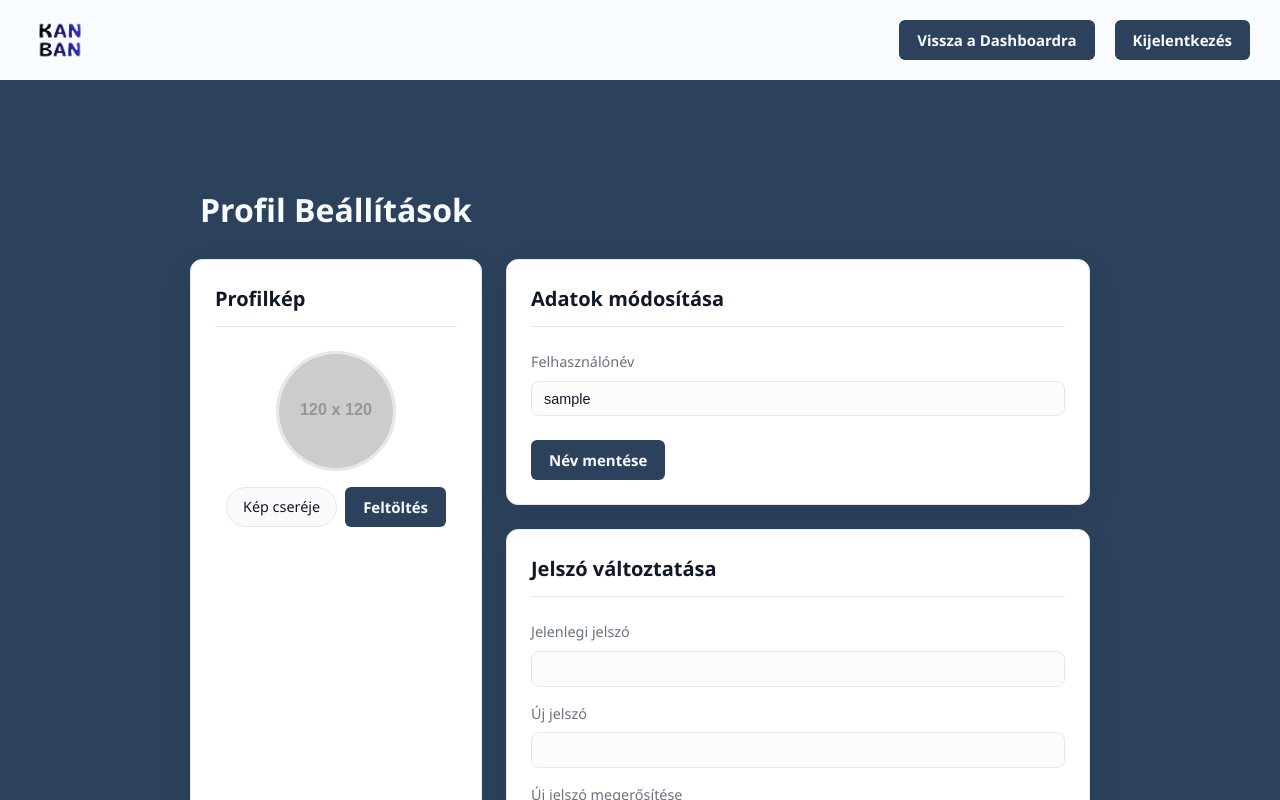
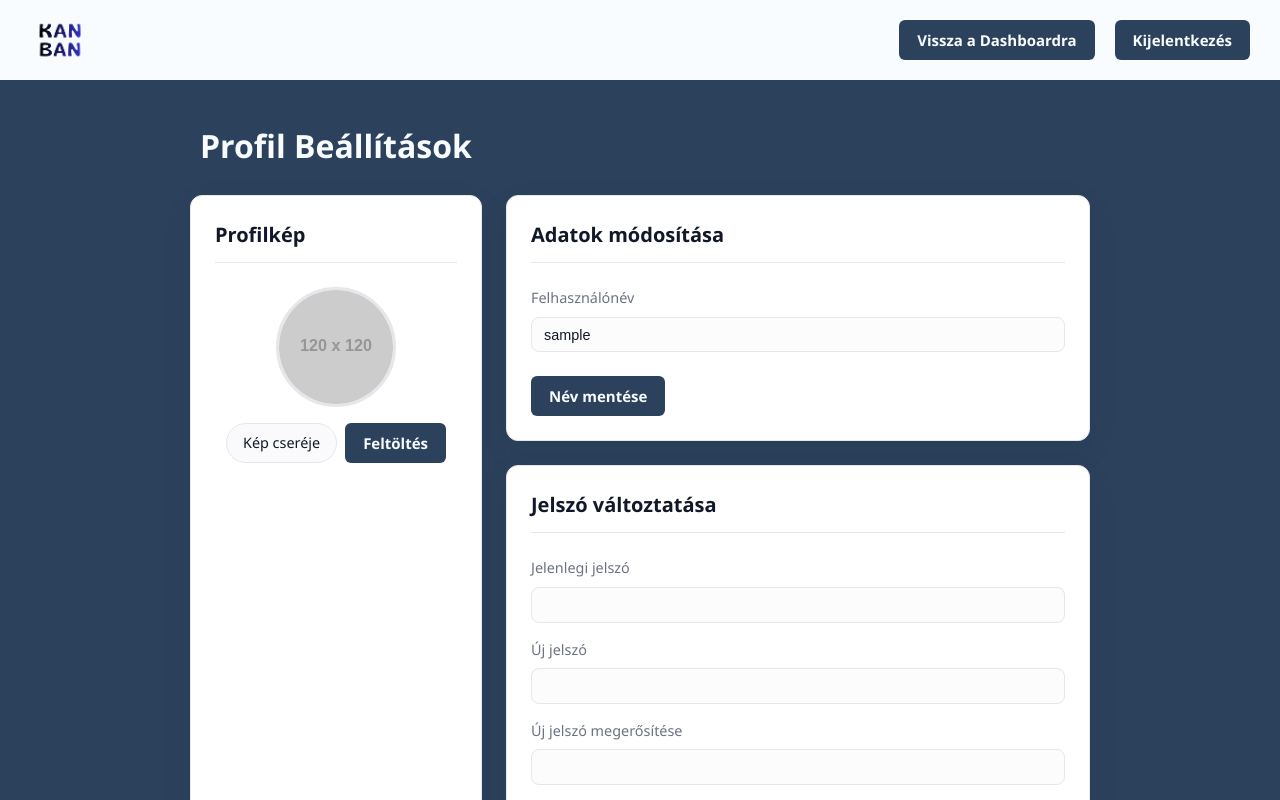
Before and after one commit to Dlevy004/kanban-webapp, a React (Vite) app in the folder frontend/: page /profile in a window 1280 px wide. Shown: the top 800 px of the page. Built offline with nearby package versions, Linux system fonts and the light colour scheme; sample sign-in values are in the browser's storage.

Commit message:
style(profile): adjust padding and simplify grid layout for profile page

```diff
--- a/frontend/src/pages/ProfilePage.css
+++ b/frontend/src/pages/ProfilePage.css
@@ -1,3 +1,7 @@
+.profile-main-container {
+    padding-top: 8rem;
+}
+
 .profile-title {
     font-size: 2rem;
     font-weight: 700;
@@ -14,15 +18,12 @@
 
 @media (min-width: 900px) {
     .profile-content-grid {
-        grid-template-columns: 1fr 2fr;
-    }
-
-     .profile-content-grid {
         grid-template-areas:
             "avatar details"
             "avatar password";
         grid-template-columns: 1fr 2fr;
     }
+
     .profile-content-grid .card:nth-child(1) { grid-area: avatar; }
     .profile-content-grid .card:nth-child(2) { grid-area: details; }
     .profile-content-grid .card:nth-child(3) { grid-area: password; }
```
